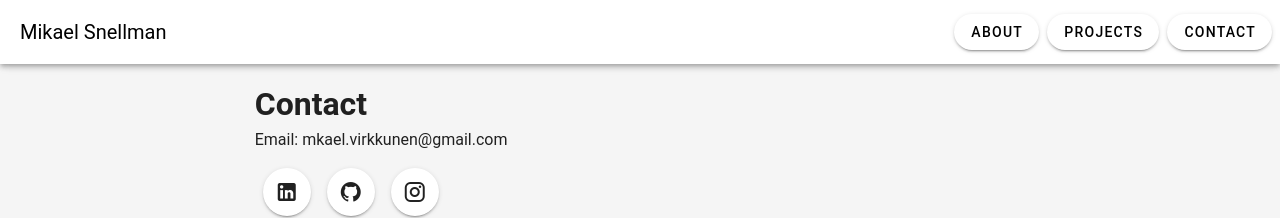
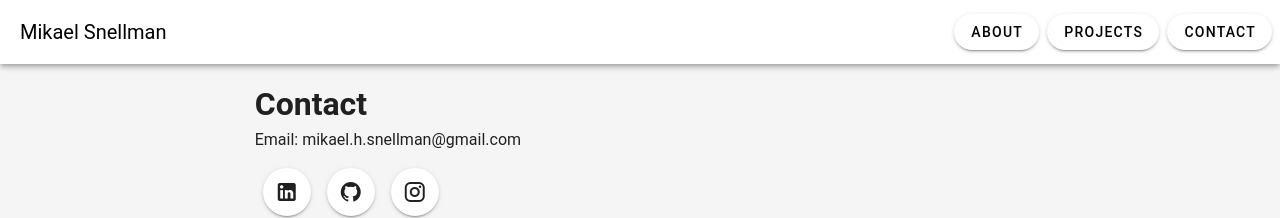
Before and after one commit to NotActuallyBob/personaltestwebsite, a Vue app: page /contact in a window 1280 px wide. Shown: the top 218 px of the page. Built offline with nearby package versions, Linux system fonts and the light colour scheme.

Commit message:
change email

```diff
--- a/src/views/ContactView.vue
+++ b/src/views/ContactView.vue
@@ -7,7 +7,7 @@
   <h1>Contact</h1>
 
   <div class="mb-4">
-    Email: mkael.virkkunen@gmail.com
+    Email: mikael.h.snellman@gmail.com
   </div>
   <v-btn
           class="mx-2"
```
